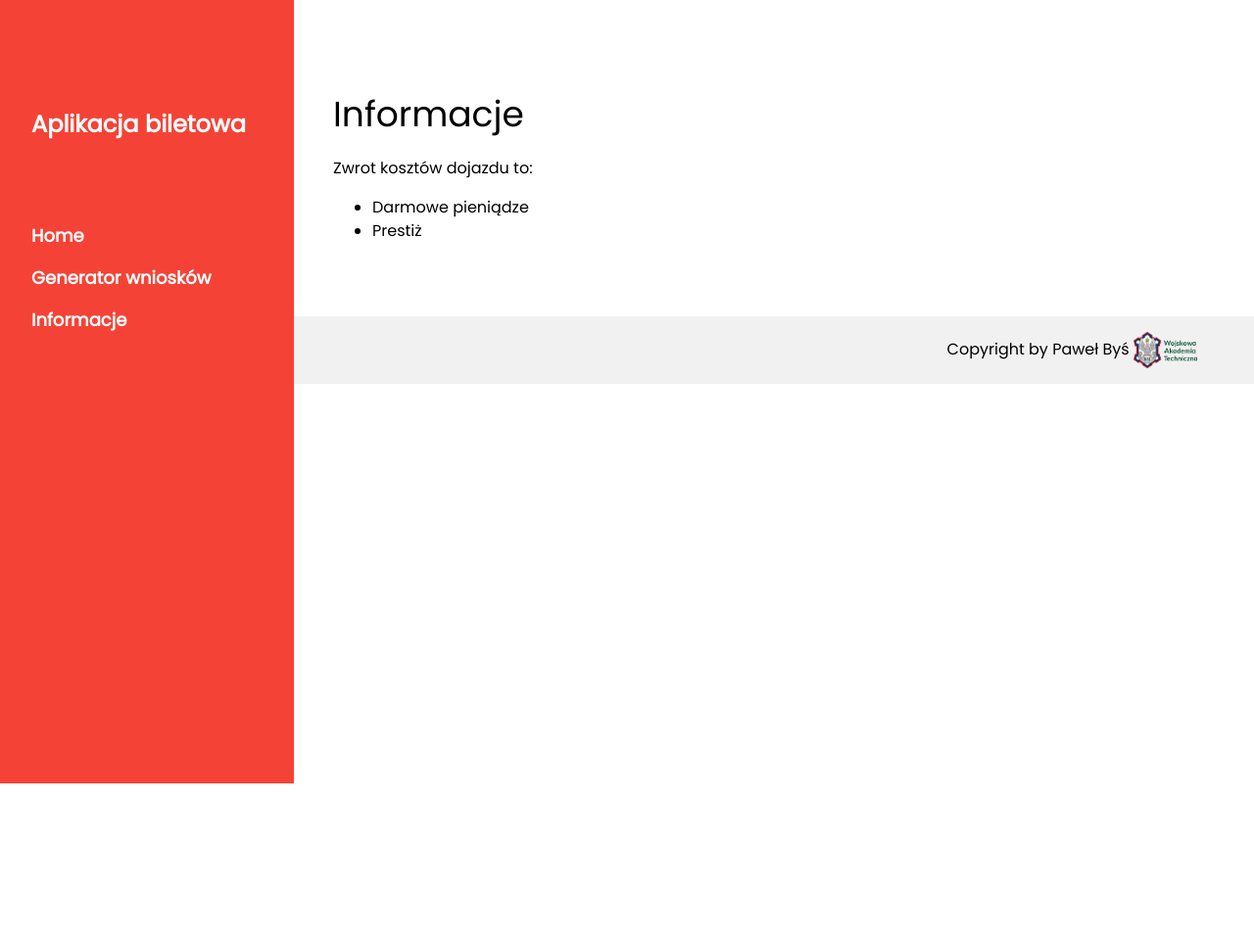
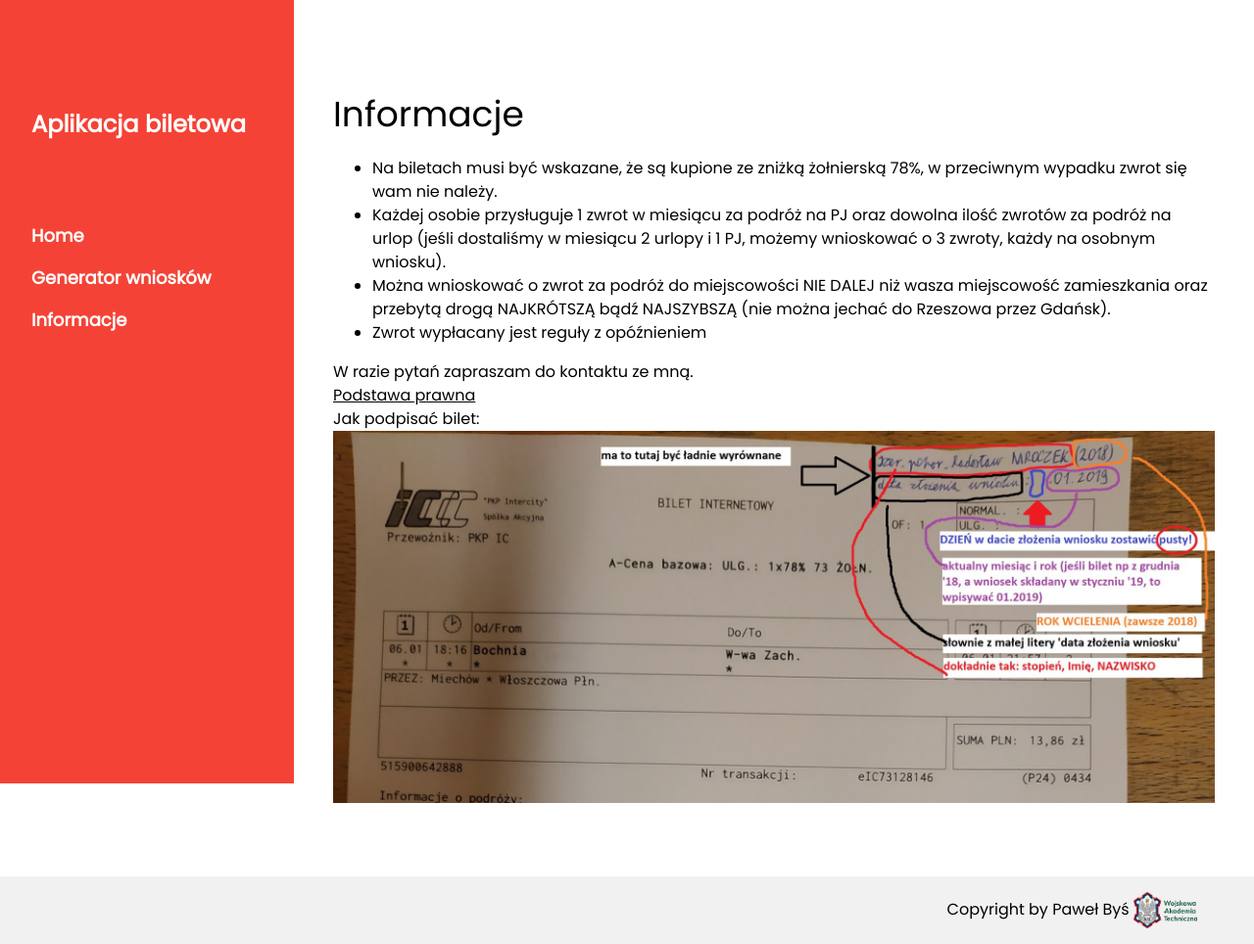
Before and after one commit to PawelBys/Biletomat, a Django app: page /info/ in a window 1280 px wide. Shown: the whole page at 98% size. Before the commit the page ends 800 px from the top, so only its background shows below. Run offline with Django 3.2, Linux system fonts and the light colour scheme; some libraries are stand-ins or nearby versions.

Commit message:
generator numerow rozkazow + info

```diff
--- a/generator/views.py
+++ b/generator/views.py
@@ -1,5 +1,5 @@
 import os
-from datetime import timedelta
+from datetime import timedelta, date
 from django.shortcuts import render
 from django.http import HttpResponse
 from django.utils.dateparse import parse_date
@@ -57,6 +57,17 @@ def generuj(request):
             imie = request.POST.get('imie')
             nazwisko = request.POST.get('nazwisko')
 
+            #liczenie nr rozkazu batalionowego
+            wstepna_data = parse_date(request.POST.get('data_wyjazdu'))
+            if wstepna_data.weekday() == 5:
+                data_rozkazu = wstepna_data-timedelta(days=2)
+            else:
+                data_rozkazu = wstepna_data - timedelta(days=1)
+
+            # dnia 24.09.2020 był nr rozkazu 76
+            # odejmij datę wyjazdu od 24.09, uzyskane dni pocziel na 7 i pomnóż razy 2 - spodziewana liczba wydanych rozkazow
+            nr_rozkazu = int(76 + (((data_rozkazu-date(2020, 9, 24)).days+1)/7)*2)
+
         context = {'stopien': request.POST.get('stopien'),
                        'imie':request.POST.get('imie'),
                        'nazwisko':request.POST.get('nazwisko'),
@@ -73,12 +84,14 @@ def generuj(request):
                        'typ_srodka': typ_srodka,
                        'srodek': srodek,
                         'powrot':request.POST.get('tam_z_powrotem'),
+                        'data_rozkazu':data_rozkazu,
+                        'nr_rozkazu':nr_rozkazu,
 
                        }
         #tworzenie obiektu bazy danych
         q = Dane.objects.filter(imie=imie, nazwisko=nazwisko)
         if q.exists():  # jeśli obiekt istnieje, zaktualizuj jego dane
-            dana = Dane.objects.get(imie=imie)
+            dana = Dane.objects.get(imie=imie, nazwisko=nazwisko)
             dana.data_wyjazdu = data_wyjazdu
             dana.data_powrotu = data_powrotu
             dana.miasto = miasto
@@ -119,15 +132,12 @@ def panel(request, *args, **kwargs):
 def rozkaz(request):
     queryset = Dane.objects.all()
 
-
-    #queryset = Dane.objects.values_list('stopien', 'imie', 'nazwisko', 'data_wyjazdu', 'data_powrotu', 'miasto') # ogranicz to do wpisów z ostatnich 3 dni
     THIS_FOLDER = os.path.dirname(os.path.abspath(__file__))
     generated_rozkaz = os.path.join(THIS_FOLDER, 'demo.docx')
     document = Document()
     table = document.add_table(rows=0, cols=7)
     lp = 1
 
-    #for stopien, imie, nazwisko, data_wyjazdu, data_przyjazdu, miasto in queryset:
     for i in queryset:
         print(i)
         # formatowanie daty
@@ -186,7 +196,7 @@ def rozkaz(request):
 
 
     #download
-    document.save('./generator/demo.docx')  # sciezki sie tu jebia
+    document.save('./generator/demo.docx')
     response = HttpResponse(open(generated_rozkaz, 'rb').read())
     response['Content-Type'] = 'text/plain'
     response['Content-Disposition'] = 'attachment; filename=rozkaz.docx'
--- a/templates/Navbar.html
+++ /dev/null
@@ -1,6 +0,0 @@
-<nav>
-    <ul>
-        <a href="../"><li>Home</li></a>
-        <a href="../generuj/" ><li>Generator</li> </a>
-    </ul>
-</nav>
--- a/templates/generate.html
+++ b/templates/generate.html
@@ -45,7 +45,7 @@
 
   </table>
 
-  <button type="submit">Submit</button>
+  <button type="submit">Generuj wniosek</button>
 
 </form>
 
--- a/templates/info.html
+++ b/templates/info.html
@@ -1,5 +1,5 @@
 {% extends 'base.html' %}
-
+{% load static %}
 
 
 
@@ -10,11 +10,17 @@
 <h1>Informacje</h1>
 
 <p>
-Zwrot kosztów dojazdu to:
+
 <ul>
-    <li>Darmowe pieniądze</li>
-    <li>Prestiż</li>
+    <li>Na biletach musi być wskazane, że są kupione ze zniżką żołnierską 78%, w przeciwnym wypadku zwrot się wam nie należy.</li>
+    <li>Każdej osobie przysługuje 1 zwrot w miesiącu za podróż na PJ oraz dowolna ilość zwrotów za podróż na urlop (jeśli dostaliśmy w miesiącu 2 urlopy i 1 PJ, możemy wnioskować o 3 zwroty, każdy na osobnym wniosku).</li>
+    <li>Można wnioskować o zwrot za podróż do miejscowości NIE DALEJ niż wasza miejscowość zamieszkania oraz przebytą drogą NAJKRÓTSZĄ bądź NAJSZYBSZĄ (nie można jechać do Rzeszowa przez Gdańsk).</li>
+    <li>Zwrot wypłacany jest reguły z opóźnieniem</li>
 </ul>
+W razie pytań zapraszam do kontaktu ze mną. <br>
+<a href="http://isap.sejm.gov.pl/isap.nsf/download.xsp/WDU20061811326/O/D20061326.pdf">Podstawa prawna</a> <br>
+Jak podpisać bilet:
+<img width="100%" src="{% static 'bilet.jpg' %}">
 
 </p>
 
```
Also changed, not shown: templates/panel.html (+1 -7 lines), db.sqlite3, static/bilet.jpg (added), 1 other file.
